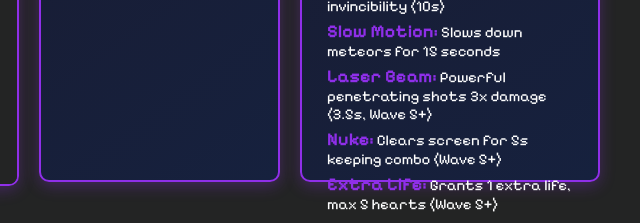
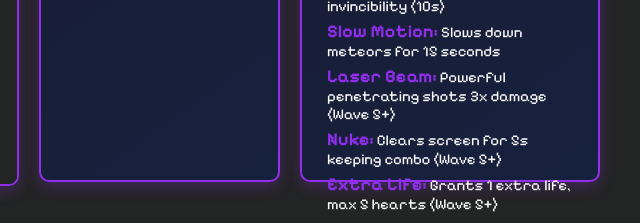
Before and after one commit to Luuan11/go-meteor, a plain HTML site: page web/index.html in a window 1280 px wide. Shown: the part 476-699 px from the top of the page, 640-1280 px from the left. Drawn offline with Linux system fonts and the light colour scheme; no server answers; a script that the page names is missing.

Commit message:
:sparkles: feat: Add powerful wave 5+ power-ups and improvements

```diff
--- a/web/index.html
+++ b/web/index.html
@@ -45,7 +45,7 @@
             <p><strong>Health:</strong> Restores 1 life point</p>
             <p><strong>Shield:</strong> Grants temporary invincibility (10s)</p>
             <p><strong>Slow Motion:</strong> Slows down meteors for 15 seconds</p>
-            <p><strong>Laser Beam:</strong> Powerful penetrating shots 3x damage (3.5s, Wave 5+)</p>
+            <p><strong>Laser Beam:</strong> Powerful penetrating shots 3x damage (Wave 5+)</p>
             <p><strong>Nuke:</strong> Clears screen for 5s keeping combo (Wave 5+)</p>
             <p><strong>Extra Life:</strong> Grants 1 extra life, max 5 hearts (Wave 5+)</p>
         </div>
```
